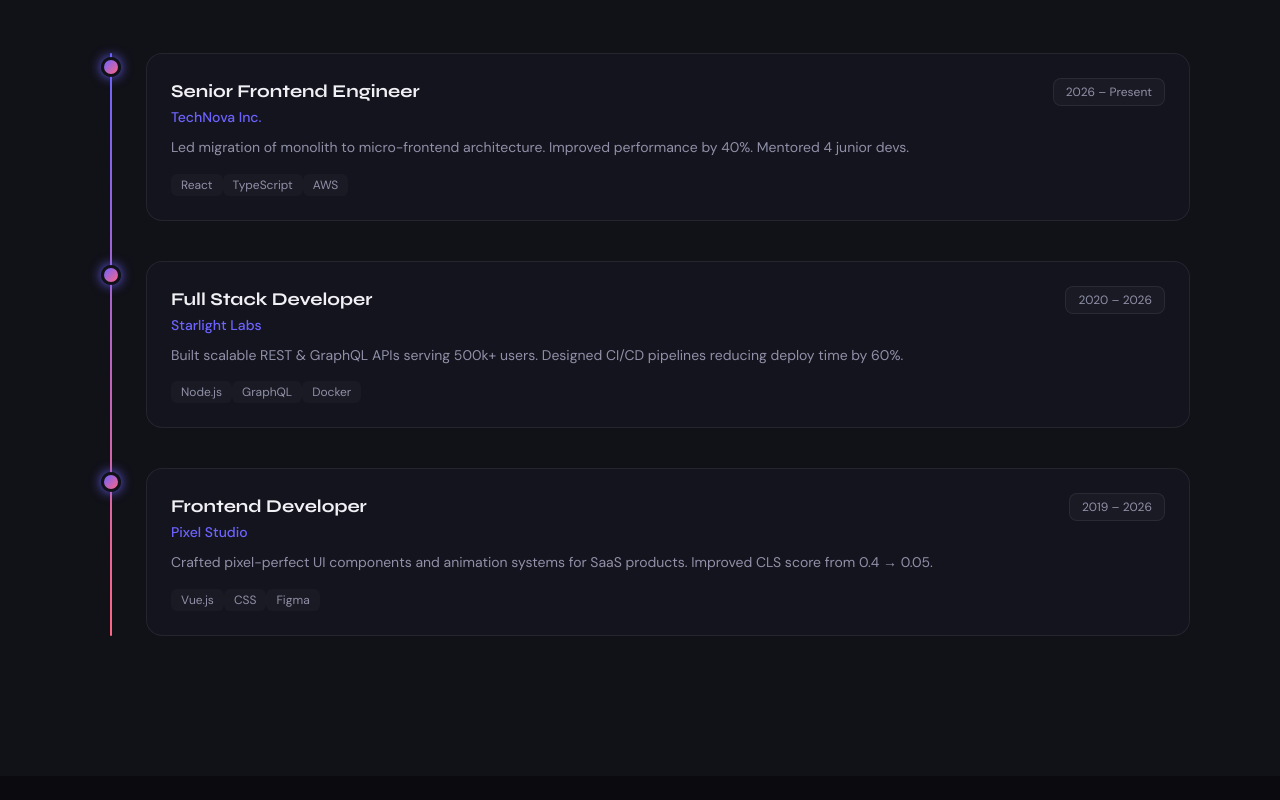
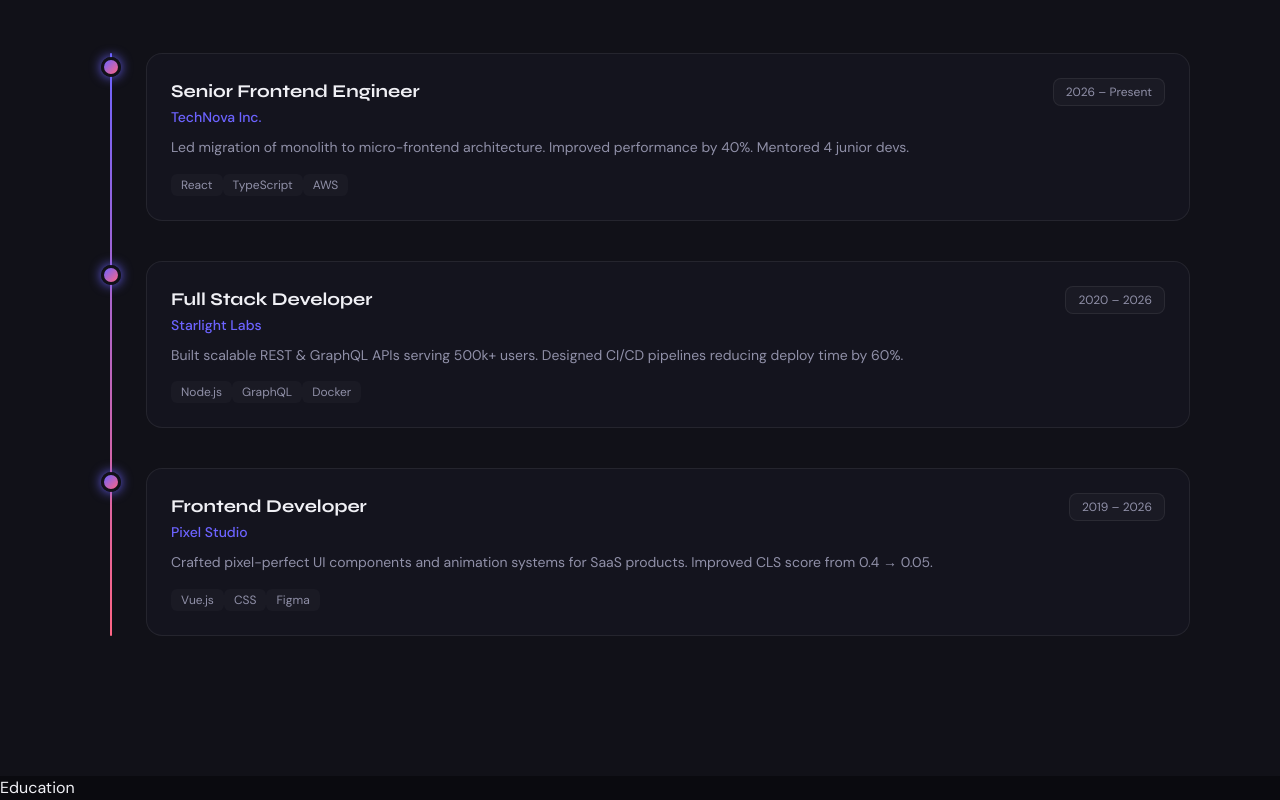
Before and after one commit to Jisap/vite-devportfolio, a React (Vite) app: page / in a window 1280 px wide. Shown: the part 4070-4870 px from the top of the page. Before the commit the page ends 4846 px from the top, so only its background shows below. Built offline with nearby package versions, Linux system fonts and the light colour scheme.

Commit message:
feat: implement Education section and integrate into App layout

```diff
--- a/src/App.jsx
+++ b/src/App.jsx
@@ -5,6 +5,7 @@ import About from './sections/About';
 import Skills from './sections/Skills';
 import Projects from './sections/Projects';
 import Experience from './sections/Experience';
+import Education from './sections/Education';
 
 function App() {
 
@@ -29,6 +30,7 @@ function App() {
       <Skills />
       <Projects />
       <Experience />
+      <Education />
     </>
   )
 }
--- /dev/null
+++ b/src/sections/Education.jsx
@@ -0,0 +1,9 @@
+import React from 'react'
+
+const Education = () => {
+  return (
+    <div>Education</div>
+  )
+}
+
+export default Education
```
